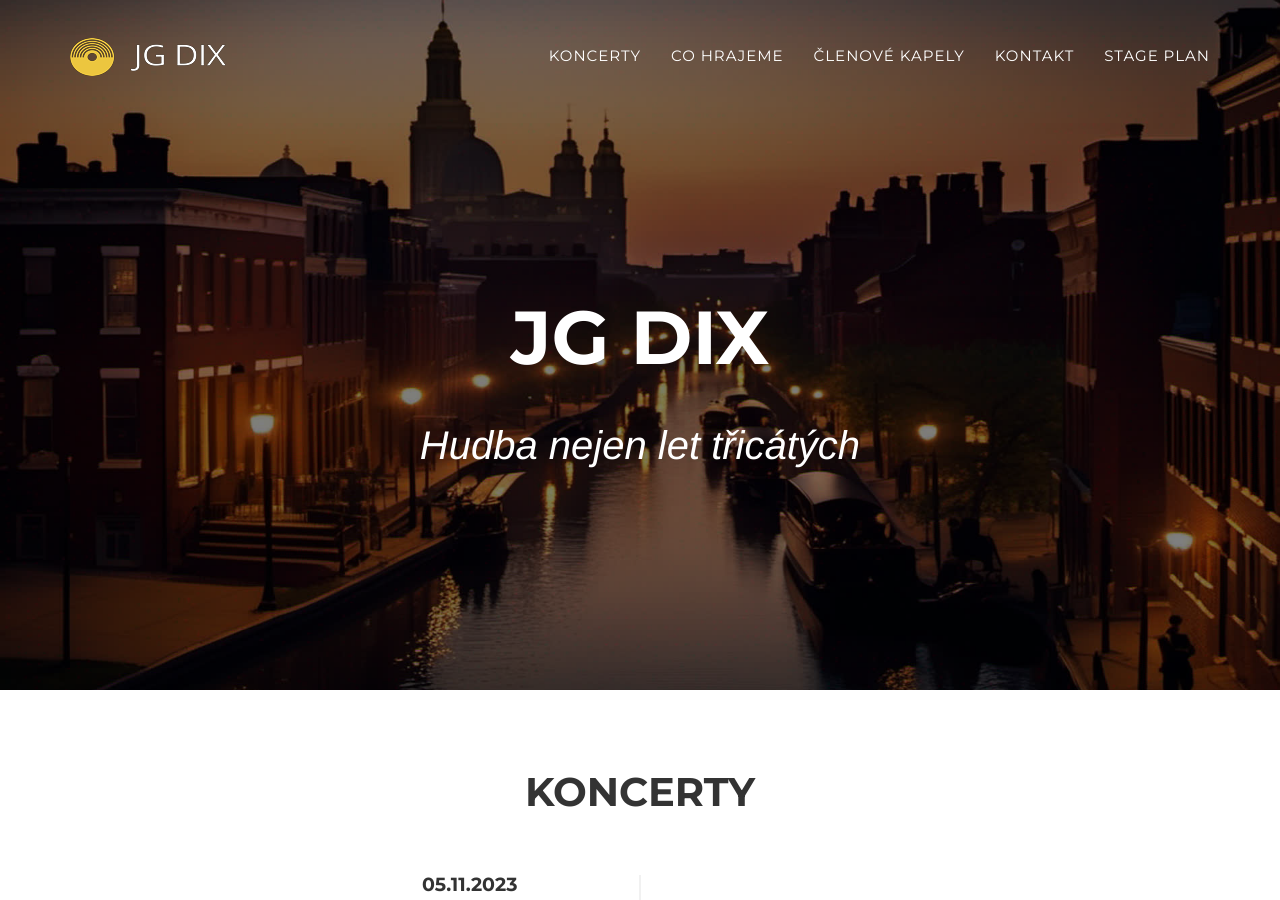
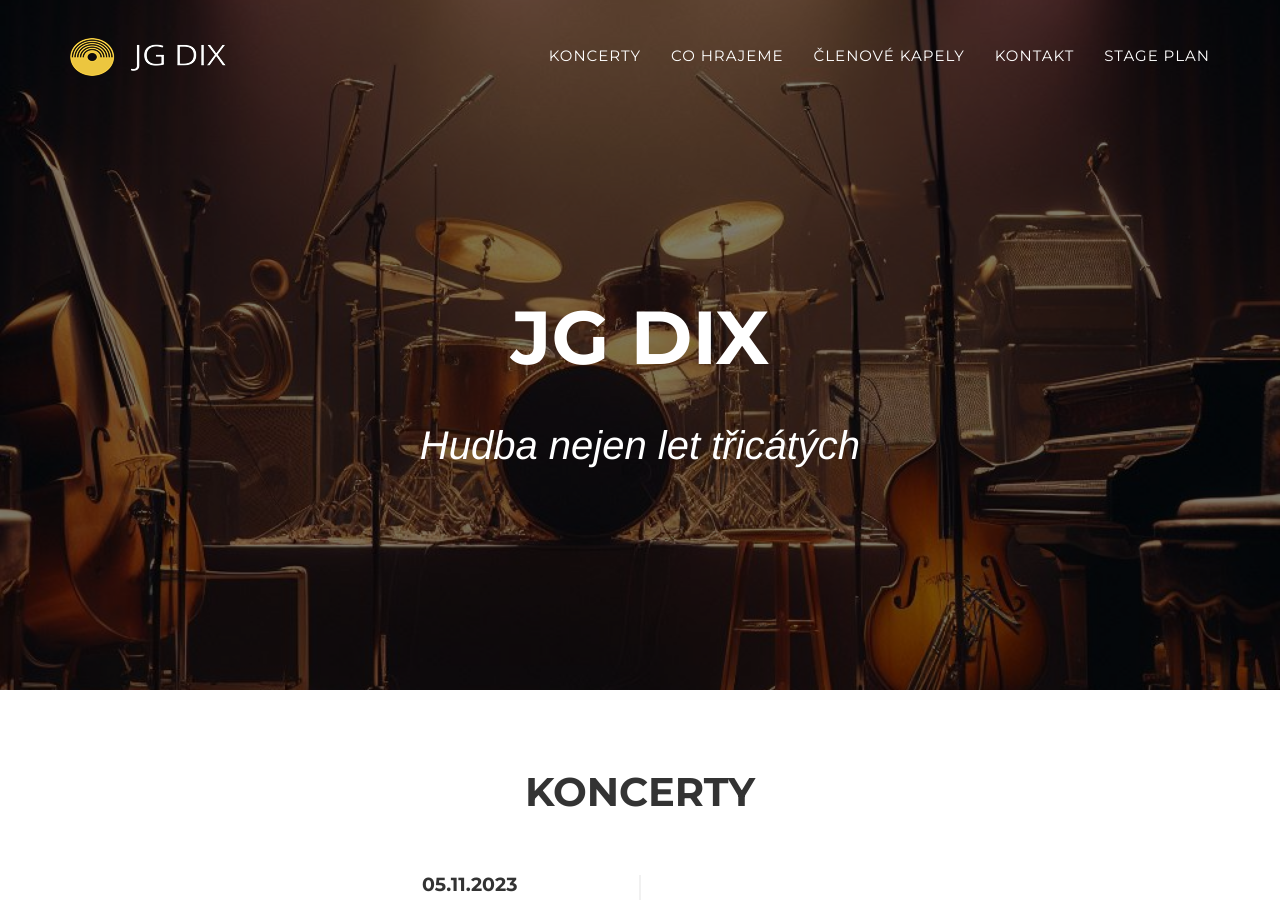
Before and after one commit to skalahonza/jgdix, a Jekyll site: the page built from index.html, in a window 1280 px wide and 900 px high. Built offline with Jekyll 4.4.1, drawn with Linux system fonts in a browser that asks for light colours; some web fonts are replaced.

Commit message:
Change hero image

```diff
--- a/_includes/header.html
+++ b/_includes/header.html
@@ -3,7 +3,8 @@
     <div class="container">
         <!-- Brand and toggle get grouped for better mobile display -->
         <div class="navbar-header page-scroll">
-                <button type="button" class="navbar-toggle" data-toggle="collapse" data-target="#bs-example-navbar-collapse-1">
+            <button type="button" class="navbar-toggle" data-toggle="collapse"
+                data-target="#bs-example-navbar-collapse-1">
                 <span class="sr-only">Toggle navigation</span>
                 <span class="icon-bar"></span>
                 <span class="icon-bar"></span>
@@ -44,16 +45,13 @@
 
 <!-- Header -->
 <header>
+    <div style="background-color: rgba(0,0,0,0.5);">
         <div class="container">
             <div class="intro-text">
                 <div class="intro-heading">{{ site.title }}</div>
                 <div class="intro-lead-in">{{ site.subtitle }}</div>
-                <!-- <a href="#services" class="page-scroll btn btn-xl">Tell Me More</a> -->
+                <!-- <a href="#services" class="page-scroll btn btn-xl">O Kapele</a> -->
+            </div>
         </div>
     </div>
 </header>
-<!--
-        {% for page in site.pages %}
-          {% if page.title %}<a class="page-link" href="{{ page.url | prepend: site.baseurl }}">{{ page.title }}</a>{% endif %}
-        {% endfor %}
- -->
```
Also changed, not shown: img/header-bg.jpg. Lines whose indentation alone changed are shown as unchanged.
